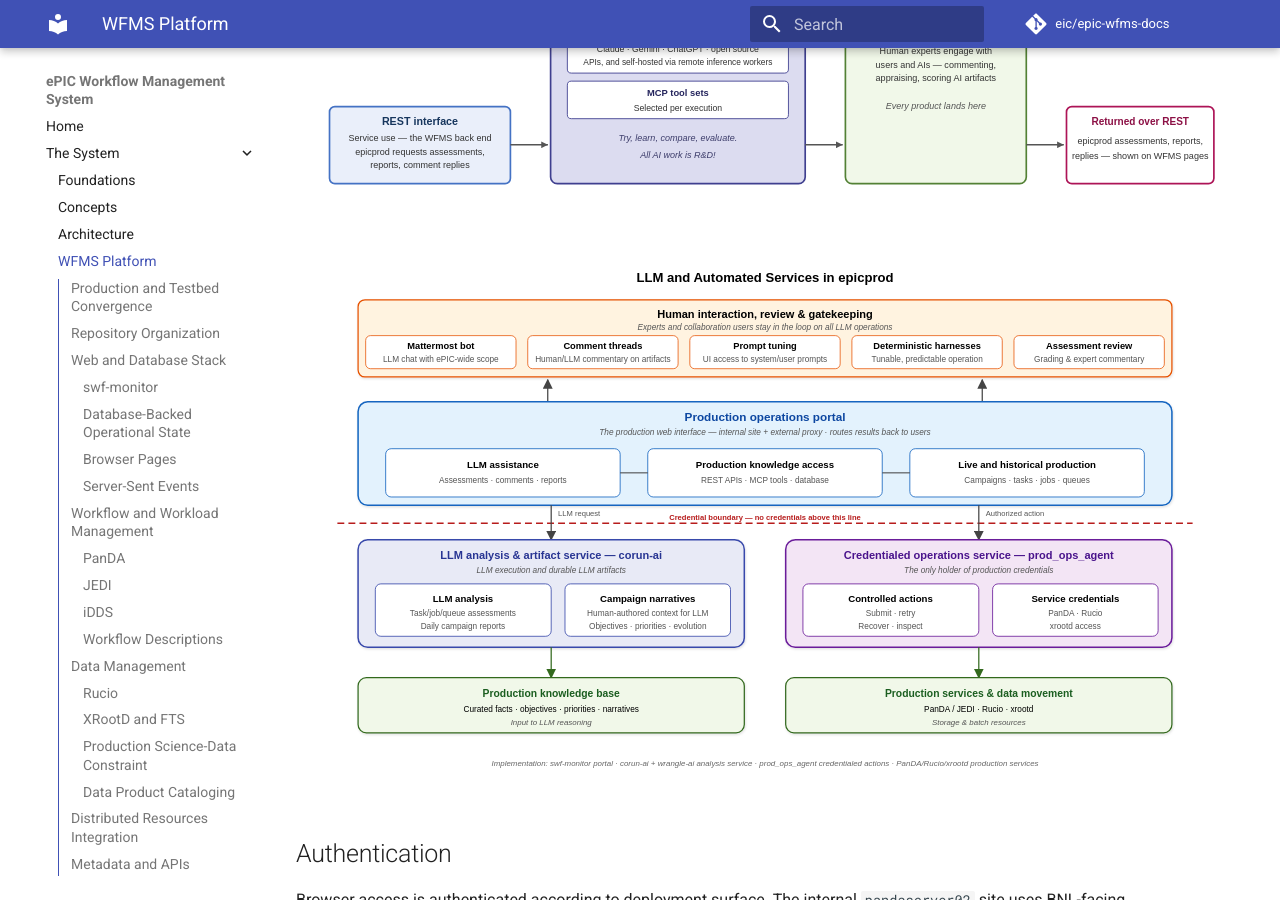
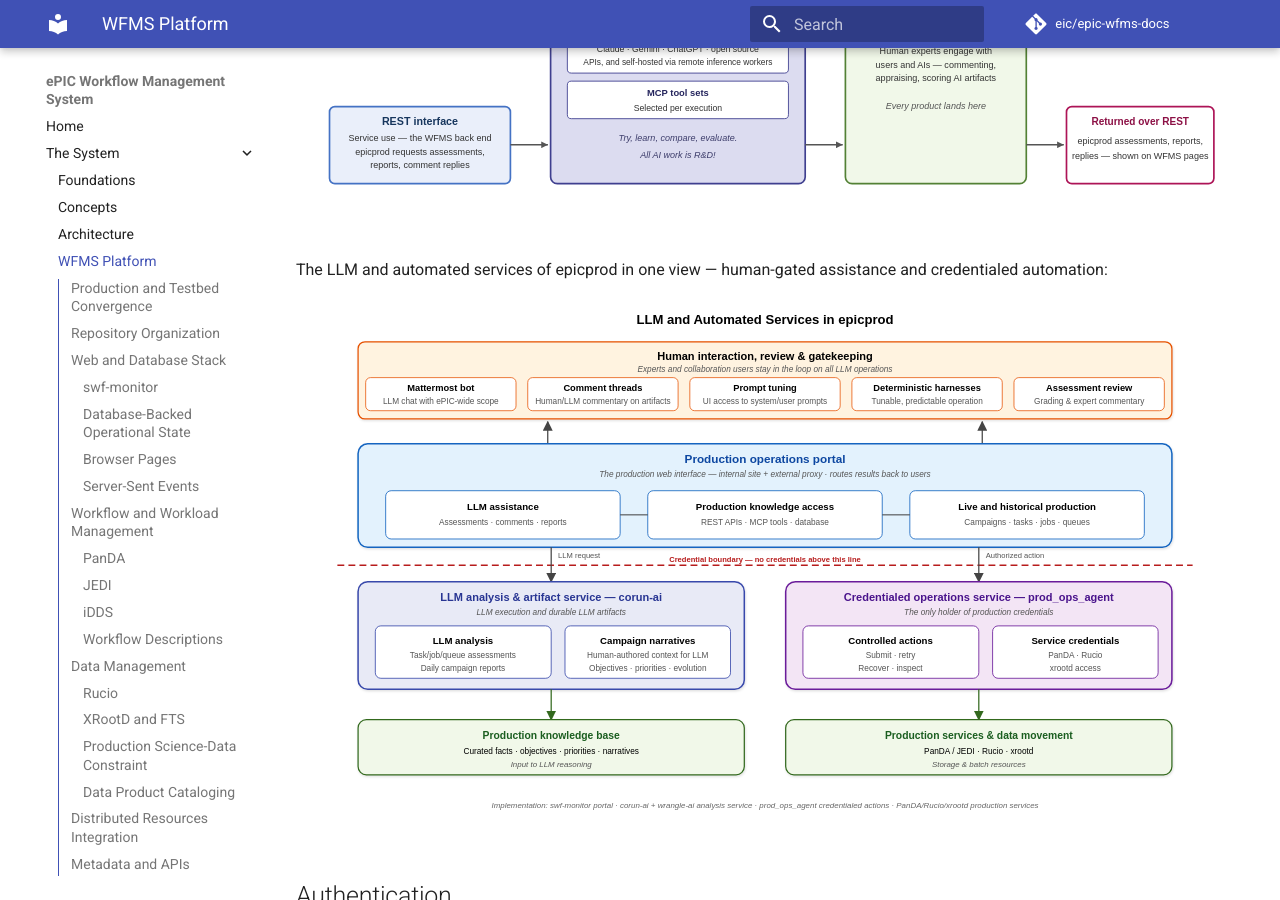
Before and after one commit to eic/epic-wfms-docs, an MkDocs documentation site: the page built from docs/platform.md, in a window 1280 px wide and 900 px high, scrolled down 8064 px. Built offline with MkDocs 1.6.1 and Material for MkDocs 9.7.7, drawn with Linux system fonts in a browser that asks for light colours; comment, search, counter and statistics services are not loaded.

Commit message:
Add lead-in between adjacent platform diagrams
Co-Authored-By: Claude Fable 5 <noreply@anthropic.com>

```diff
--- a/docs/platform.md
+++ b/docs/platform.md
@@ -286,6 +286,8 @@ the requesting page the moment they complete.
 
 [![corun-ai — LLM execution and artifact service](diagrams/corun_ai.svg)](diagrams/corun_ai.svg)
 
+The LLM and automated services of epicprod in one view — human-gated assistance and credentialed automation:
+
 [![High-level epicprod LLM and distributed computing integration](diagrams/epicprod_llm_ops_highlevel_tw.svg)](diagrams/epicprod_llm_ops_highlevel_tw.svg)
 
 ## Authentication
```
